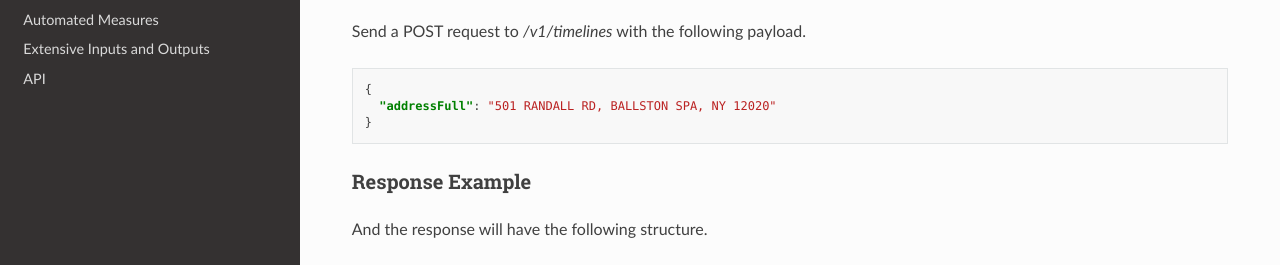
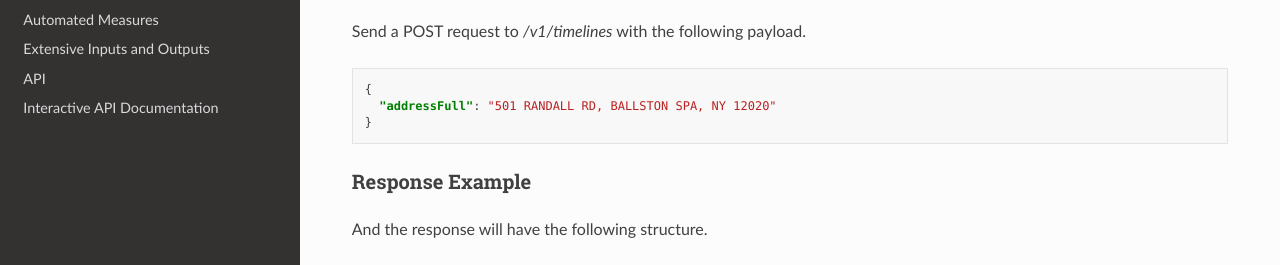
Before and after one commit to RadiantLabs/modeling-api-docs, a Sphinx documentation site: the page built from docs/source/usage.rst, in a window 1280 px wide. Shown: the part 246-511 px from the top of the page. Built offline with Sphinx 7.4.7 and the Read the Docs theme 2.0.0, drawn with Linux system fonts in a browser that asks for light colours; pages that are not in the unit, such as notebooks, are missing from menus.

Commit message:
Rollback to simple external link

```diff
--- a/docs/source/index.rst
+++ b/docs/source/index.rst
@@ -13,10 +13,6 @@ how use the :ref:`endpoints`.
 Contents
 --------
 
-.. |redoc_link| raw:: html
-
-   <a class="reference external" href="https://api.radiantlabs.co/v1/redoc" target="_blank">Interactive API Documentation</a>
-
 .. toctree::
 
    usage
@@ -24,4 +20,4 @@ Contents
    automated_measures
    extensive_inputs_and_outputs
    api
-   |redoc_link|
+   Interactive API Documentation <https://api.radiantlabs.co/v1/redoc>
```
